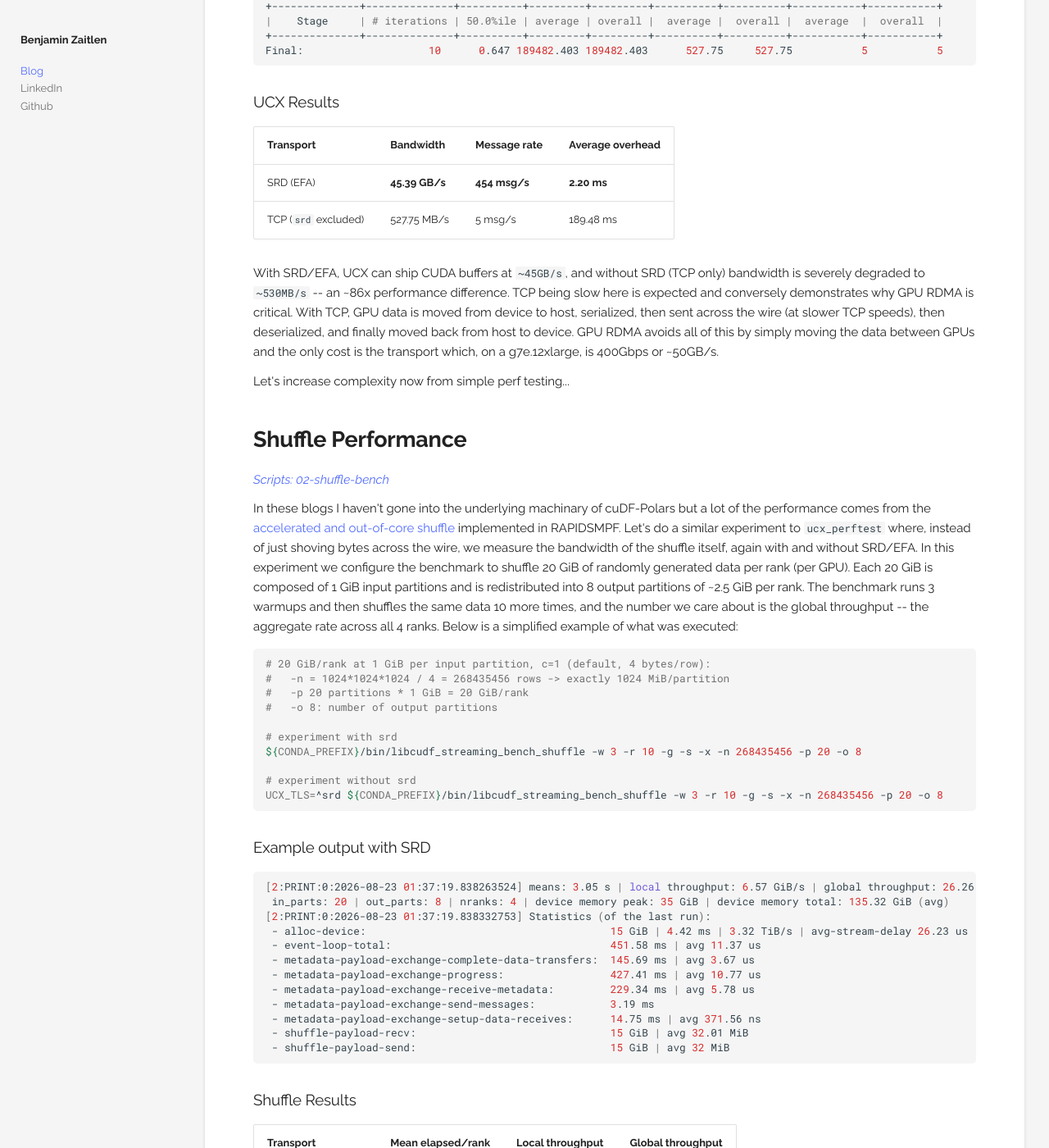
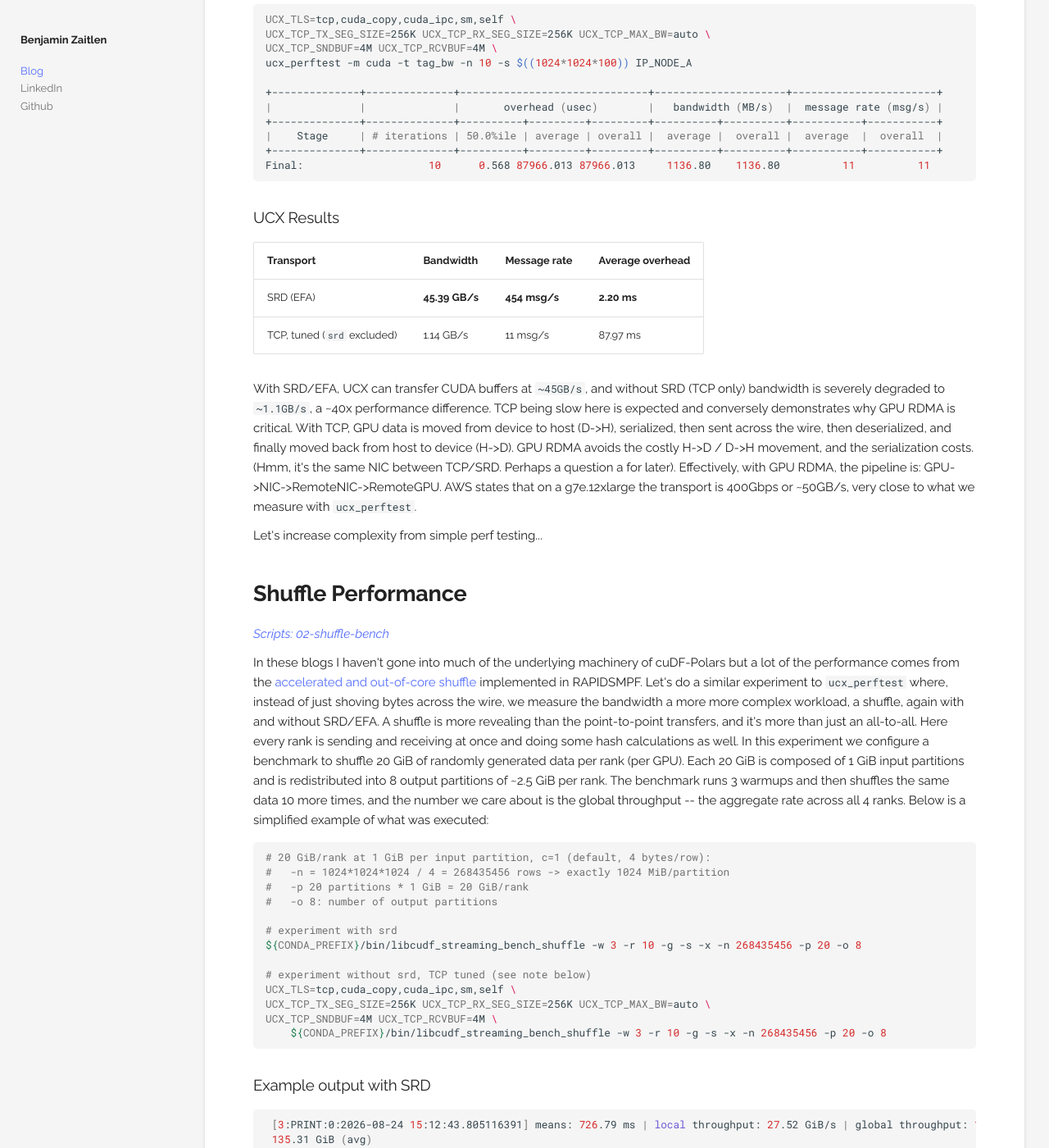
Before and after one commit to quasiben/quasiben.github.io, an MkDocs documentation site: the page built from docs/blog/posts/efa-aws.md, in a window 1280 px wide and 1400 px high, scrolled down 2336 px. Shown: the whole window at 82% size. Built offline with MkDocs 1.6.1 and Material for MkDocs 9.7.7, drawn with Linux system fonts in a browser that asks for light colours; some of the changed text lies outside the part shown.

Commit message:
re-run benchmarks, update language

````diff
--- a/docs/blog/posts/efa-aws.md
+++ b/docs/blog/posts/efa-aws.md
@@ -5,14 +5,14 @@ author: Benjamin Zaitlen
 slug: efa-aws
 ---
 
-**Accelerated transport is always a win!  EFA's SRD transport transfers CUDA buffers at ~45GB/s where plain TCP manages ~530MB/s between nodes. We can see the performance gains from basic testing to complex end-to-end workflows**
+**EFA's SRD transport moves CUDA buffers ~40x faster than tuned TCP, ~13x faster through a shuffle, and ~2x faster using PDS-H Q9 as a benchmark. Why the is there performance difference between SRD and TCP and why does performance differ as complexity of workload change ?**
 
-My team and I have been evaluating cuDF-Polars in cloud deployments and we've been experimenting with EFA enabled nodes.  EFA is a high-performance network interface that allows for low-latency, high-bandwidth communication between nodes.  Importantly, EFA enables GPU-to-GPU communication across nodes which is a great fit for our use case.  Generally, this is referred to as GPUDirect RDMA (Remote Direct Memory Access) which is a key component of distributed high-performance computing.  Tools like NCCL, UCX, NIXL with cuda_copy or gdrcopy capabilities have built-in support for doing this kind of transfer.  In this blog post, I'll mostly be recording configuration and testing details for EFA enabled nodes.
+My team and I have been evaluating cuDF-Polars in cloud deployments and we've been experimenting with EFA enabled nodes. EFA is a high-performance network interface that allows for low-latency, high-bandwidth communication between nodes. Importantly, EFA enables GPU-to-GPU communication across nodes which is a great fit for our use case. Generally, this is referred to as GPUDirect RDMA (Remote Direct Memory Access) which is a key component of distributed high-performance computing. Tools like NCCL, UCX, NIXL with cuda_copy or gdrcopy capabilities have built-in support for doing this kind of transfer. In this blog post, I'll mostly be recording configuration and testing details for EFA enabled nodes.
 
 
-AWS has a complete [list of EFA enabled instance types](https://docs.aws.amazon.com/ec2/latest/instancetypes/ac.html#ac_network) and they also provide [launch templates](https://docs.aws.amazon.com/pcs/latest/userguide/working-with_networking_efa_create-lt.html), I don't think one can enable or turn on proper network adapters through the UI. Much of this work is also summarized in a helpful [getting started page](https://docs.aws.amazon.com/AWSEC2/latest/UserGuide/efa.html) though UCX is not listed in the test setup so I'll write it down here.  It's a little buried, but on the [g7e aws](https://aws.amazon.com/ec2/instance-types/g7e/) page, AWS notes that GPUDirect RDMA is only supported for multi-GPU instances.  So, every experiment below runs on two g7e.12xlarge nodes: 2 GPUs (Blackwell PRO, 48 vCPUs) per node or 4 GPUs / 4 ranks total.
+AWS has a complete [list of EFA enabled instance types](https://docs.aws.amazon.com/ec2/latest/instancetypes/ac.html#ac_network) and they also provide [launch templates](https://docs.aws.amazon.com/pcs/latest/userguide/working-with_networking_efa_create-lt.html) for easy consumption (human or agent). Note: I don't think one can enable or turn on proper network adapters through the UI. Much of this work is also summarized in a helpful [getting started page](https://docs.aws.amazon.com/AWSEC2/latest/UserGuide/efa.html) though UCX is not listed in the test setup so I'll write it down here. It's a little buried, but on the [g7e aws](https://aws.amazon.com/ec2/instance-types/g7e/) page, AWS notes that GPUDirect RDMA is only supported for multi-GPU instances. So, every experiment below runs on two g7e.12xlarge nodes: 2 GPUs (Blackwell PRO, 48 vCPUs) per node or 4 GPUs / 4 ranks total.
 
-> You can find all run and launch scripts in the companion folder: *[EFA benchmark scripts](/static/code-snippets/efa-aws/)*.  These scripts drive both nodes over SSH from your laptop.
+> You can find all run and launch scripts in the companion folder: *[EFA benchmark scripts](/static/code-snippets/efa-aws/)*. These scripts drive both nodes over SSH from your laptop.
 
 I get a little confused with so much jargon and similar acronyms but this is what I've boiled accelerated networking on AWS down to:
 
@@ -21,7 +21,7 @@ I get a little confused with so much jargon and similar acronyms but this is wha
 1. EFA = RDMA with SRD and only some instances support GPUDirect RDMA
 
 
-I'm using an Ubuntu image, official AWS images may already have the modules baked in.  To launch with EFA enabled we need the following:
+I'm using an Ubuntu image; official AWS images may already have the modules baked in. To launch with EFA enabled we need the following:
 
 1. Launch a node with EFA enabled: `InterfaceType=efa`
 1. Setup EFA on the node:
@@ -88,6 +88,8 @@ Check UCX can "see" srd:
 
 Now we can run `ucx_perftest` which will measure bandwidth as we send 100 MiB GPU buffers across the wire in one direction:
 
+> Note, I needed to tune TCP configs a bit to get more reasonable output. Out of the box, UCX defaults don't prioritize TCP transport.
+
 ### Example output with SRD
 
 ```bash
@@ -108,14 +110,17 @@ Final:                    10      0.353  2202.916  2202.916    45394.37   45394.
 ### Example output without SRD
 
 ```bash
-UCX_TLS=^srd ucx_perftest -m cuda -t tag_bw -n 10 -s $((1024*1024*100)) IP_NODE_A
+UCX_TLS=tcp,cuda_copy,cuda_ipc,sm,self \
+UCX_TCP_TX_SEG_SIZE=256K UCX_TCP_RX_SEG_SIZE=256K UCX_TCP_MAX_BW=auto \
+UCX_TCP_SNDBUF=4M UCX_TCP_RCVBUF=4M \
+ucx_perftest -m cuda -t tag_bw -n 10 -s $((1024*1024*100)) IP_NODE_A
 
 +--------------+--------------+------------------------------+---------------------+-----------------------+
 |              |              |       overhead (usec)        |   bandwidth (MB/s)  |  message rate (msg/s) |
 +--------------+--------------+----------+---------+---------+----------+----------+-----------+-----------+
 |    Stage     | # iterations | 50.0%ile | average | overall |  average |  overall |  average  |  overall  |
 +--------------+--------------+----------+---------+---------+----------+----------+-----------+-----------+
-Final:                    10      0.647 189482.403 189482.403      527.75     527.75           5           5
+Final:                    10      0.568 87966.013 87966.013     1136.80    1136.80          11          11
 ```
 
 ### UCX Results
@@ -123,18 +128,18 @@ Final:                    10      0.647 189482.403 189482.403      527.75     52
 | Transport | Bandwidth | Message rate | Average overhead |
 |---|---|---|---|
 | SRD (EFA)          | **45.39 GB/s** | **454 msg/s** | **2.20 ms** |
-| TCP (`srd` excluded) | 527.75 MB/s  | 5 msg/s       | 189.48 ms |
+| TCP, tuned (`srd` excluded) | 1.14 GB/s  | 11 msg/s       | 87.97 ms |
 
-With SRD/EFA, UCX can ship CUDA buffers at `~45GB/s`, and without SRD (TCP only) bandwidth is severely degraded to `~530MB/s` -- an ~86x performance difference.  TCP being slow here is expected and conversely demonstrates why GPU RDMA is critical.  With TCP, GPU data is moved from device to host, serialized, then sent across the wire (at slower TCP speeds), then deserialized, and finally moved back from host to device.  GPU RDMA avoids all of this by simply moving the data between GPUs and the only cost is the transport which, on a g7e.12xlarge, is 400Gbps or ~50GB/s.
+With SRD/EFA, UCX can transfer CUDA buffers at `~45GB/s`, and without SRD (TCP only) bandwidth is severely degraded to `~1.1GB/s`, a ~40x performance difference. TCP being slow here is expected and conversely demonstrates why GPU RDMA is critical. With TCP, GPU data is moved from device to host (D->H), serialized, then sent across the wire, then deserialized, and finally moved back from host to device (H->D). GPU RDMA avoids the costly H->D / D->H movement, and the serialization costs. (Hmm, it's the same NIC between TCP/SRD. Perhaps a question a for later). Effectively, with GPU RDMA, the pipeline is: GPU->NIC->RemoteNIC->RemoteGPU. AWS states that on a g7e.12xlarge the transport is 400Gbps or ~50GB/s, very close to what we measure with `ucx_perftest`.
 
-Let's increase complexity now from simple perf testing...
+Let's increase complexity from simple perf testing...
 
 
 ## Shuffle Performance
 
 *[Scripts: 02-shuffle-bench](/static/code-snippets/efa-aws/02-shuffle-bench/run_shuffle_bench.sh)*
 
-In these blogs I haven't gone into the underlying machinary of cuDF-Polars but a lot of the performance comes from the [accelerated and out-of-core shuffle](https://docs.rapids.ai/api/rapidsmpf/stable/background/shuffle-architecture/) implemented in RAPIDSMPF.  Let's do a similar experiment to `ucx_perftest` where, instead of just shoving bytes across the wire, we measure the bandwidth of the shuffle itself, again with and without SRD/EFA.  In this experiment we configure the benchmark to shuffle 20 GiB of randomly generated data per rank (per GPU).  Each 20 GiB is composed of 1 GiB input partitions and is redistributed into 8 output partitions of ~2.5 GiB per rank.  The benchmark runs 3 warmups and then shuffles the same data 10 more times, and the number we care about is the global throughput -- the aggregate rate across all 4 ranks.  Below is a simplified example of what was executed:
+In these blogs I haven't gone into much of the underlying machinery of cuDF-Polars but a lot of the performance comes from the [accelerated and out-of-core shuffle](https://docs.rapids.ai/api/rapidsmpf/stable/background/shuffle-architecture/) implemented in RAPIDSMPF. Let's do a similar experiment to `ucx_perftest` where, instead of just shoving bytes across the wire, we measure the bandwidth a more more complex workload, a shuffle, again with and without SRD/EFA. A shuffle is more revealing than the point-to-point transfers, and it's more than just an all-to-all. Here every rank is sending and receiving at once and doing some hash calculations as well. In this experiment we configure a benchmark to shuffle 20 GiB of randomly generated data per rank (per GPU). Each 20 GiB is composed of 1 GiB input partitions and is redistributed into 8 output partitions of ~2.5 GiB per rank. The benchmark runs 3 warmups and then shuffles the same data 10 more times, and the number we care about is the global throughput -- the aggregate rate across all 4 ranks. Below is a simplified example of what was executed:
 
 ```bash
 # 20 GiB/rank at 1 GiB per input partition, c=1 (default, 4 bytes/row):
@@ -145,15 +150,18 @@ In these blogs I haven't gone into the underlying machinary of cuDF-Polars but a
 # experiment with srd
 ${CONDA_PREFIX}/bin/libcudf_streaming_bench_shuffle -w 3 -r 10 -g -s -x -n 268435456 -p 20 -o 8
 
-# experiment without srd
-UCX_TLS=^srd ${CONDA_PREFIX}/bin/libcudf_streaming_bench_shuffle -w 3 -r 10 -g -s -x -n 268435456 -p 20 -o 8
+# experiment without srd, TCP tuned (see note below)
+UCX_TLS=tcp,cuda_copy,cuda_ipc,sm,self \
+UCX_TCP_TX_SEG_SIZE=256K UCX_TCP_RX_SEG_SIZE=256K UCX_TCP_MAX_BW=auto \
+UCX_TCP_SNDBUF=4M UCX_TCP_RCVBUF=4M \
+    ${CONDA_PREFIX}/bin/libcudf_streaming_bench_shuffle -w 3 -r 10 -g -s -x -n 268435456 -p 20 -o 8
 ```
 
 ### Example output with SRD
 
 ```bash
-[2:PRINT:0:2026-08-23 01:37:19.838263524] means: 3.05 s | local throughput: 6.57 GiB/s | global throughput: 26.26 GiB/s |
- in_parts: 20 | out_parts: 8 | nranks: 4 | device memory peak: 35 GiB | device memory total: 135.32 GiB (avg)
+ [3:PRINT:0:2026-08-24 15:12:43.805116391] means: 726.79 ms | local throughput: 27.52 GiB/s | global throughput: 110.07 GiB/s | in_parts: 20 | out_parts: 8 | nranks: 4 | device memory peak: 35 GiB | device memory total:
+ 135.31 GiB (avg)
 [2:PRINT:0:2026-08-23 01:37:19.838332753] Statistics (of the last run):
  - alloc-device:                                       15 GiB | 4.42 ms | 3.32 TiB/s | avg-stream-delay 26.23 us
  - event-loop-total:                                   451.58 ms | avg 11.37 us
@@ -170,22 +178,21 @@ UCX_TLS=^srd ${CONDA_PREFIX}/bin/libcudf_streaming_bench_shuffle -w 3 -r 10 -g -
 
 | Transport | Mean elapsed/rank | Local throughput | Global throughput |
 |---|---|---|---|
-| SRD (EFA)          | **2.93 s**  | **6.83 GiB/s**   | **27.33 GiB/s** |
-| TCP (`srd` excluded) | 33.57 s   | 610.22 MiB/s     | 2.38 GiB/s |
+| SRD (EFA)          | **727.6 ms**  | **27.52 GiB/s**   | **109.95 GiB/s** |
+| TCP, tuned (`srd` excluded) | 9.45 s | 2.13 GiB/s | 8.52 GiB/s |
 
 
-Again, not unexpected but also so amazing that we have software which can leverage this powerful hardware.
-
+Again, not unexpected but also so amazing that we have software which can leverage this powerful hardware. `libcudf_streaming_bench_shuffle` isn't hitting max perf of the card but a shuffle is also doing more than just transporting data. Still, as we increased complexity of the workload we can still see the benefits: ~13x perf difference.
 
 ## Last One, I Promise: PDS-H Query 9
 
 *[Scripts: 03-pdsh-q9](/static/code-snippets/efa-aws/03-pdsh-q9/run_cluster_benchmark.sh)*
 
-Ok, one more experiment. Let's increase complexity again and run an end-to-end example.  As mentioned at the top, we are studying cloud performance for real world examples.  With that in mind let's run a PDS-H workload, an experimental TPC-H-derived benchmark shipped with cuDF-Polars.  Specifically will only study query 9, which has several joins and will therefore include many shuffles.  PDS-H is not an official or TPC-H-compliant benchmark, so these numbers should not be compared with published TPC-H results.
+Ok, one more experiment. Let's increase complexity again and run an end-to-end example. As mentioned at the top, we have been studying cloud performance for real world examples. With that in mind let's run a PDS-H workload, an experimental TPC-H-derived benchmark shipped with cuDF-Polars. Specifically, we will only study query 9, which has several joins and will therefore include many shuffles. PDS-H is not an official or TPC-H-compliant benchmark, so these numbers should not be compared with published TPC-H results.
+
+### Q9 Physical Plan SF1K
 
 ```
-Query 9 - Physical plan
-
 SORT ('nation', 'o_year') ('nation', 'o_year', 'sum_profit') [120]
   SELECT ('nation', 'o_year', 'sum_profit') [120]
     GROUPBY ('nation', 'o_year') ('nation', 'o_year', '__________0') [120]
@@ -216,21 +223,53 @@ artkey', '...', 'l_extendedprice', 'l_discount') [120]
 ```
 
 
-In cuDF-Polars, PDS-H is baked in making it easy to test.  Running Q9 at SF1000 on the same two-node, four-GPU cluster:
+In cuDF-Polars, PDS-H is baked in making it easy to test. Running Q9 at SF1000 on the same two-node, four-GPU cluster:
 
 ```bash
 python -m cudf_polars.streaming.benchmarks.pdsh ${QUERY}
 ```
 
-And like the previous experiments we can easily observe a large perf difference between SRD and TCP:
+This time the gap is much smaller than the raw bandwidth and shuffle numbers above would suggest:
 
 | Transport | Q9 Iter 0 | Q9 Iter 1 |
 | --- | --- | --- |
-| SRD (EFA)          | **8.00s** | **4.59s** |
-| TCP (`srd` excluded) | 28.63s  | 25.82s |
+| SRD (EFA)          | **7.94s** | **5.23s** |
+| TCP, tuned (`srd` excluded) | 16.79s  | 14.31s |
 
-Note the gap between the two SRD iterations.  ....
+Nice!  We still observe a health performance gain: 2x-2.7 perf difference comparing interations.
+
+The gap between the iterations is a little bothersome. The OS isn't caching a file -- we're reading chunks of data from S3. I think there is some cost in spinning up the engine: kvikio threads have a small startup cost and maybe there is some caching of the data *within* S3.
 
 ## Wrapping Up
 
-Three experiments at increasing levels of complexity all land in the same place.  Raw UCX transfers, an isolated shuffle, and a full PDS-H query each show roughly an order of magnitude between SRD and TCP, which is really a testament to GPUDirect RDMA.  I also don't think the PDS-H Q9 numbers are speed-of-light and would expect performance to get better shortly.
+We started at 40x raw perf difference comparing SRD/EFA to TCP, then we saw 13x perf difference when performing a shuffle. Now, with an end-to-end example we see 2x-2.7x perf differences. This is reasonable given that the workload isn't shuffling the entire time. We can see in the physical plan above that Q9 is also pulling data from S3, doing some selections, group-bys, etc.
+
+Still, 2x is a great win for distributed accelerated data processing, and I'd expect it to be the floor rather than the ceiling. The more data a query moves and the more shuffles it induces, the more of the workload is network-bound -- and that is where SRD/EFA shines and delivers higher bandwidth.
+
+
+## A Secret Deep Dive: Why Doesn't Tuned TCP Hit Max Perf?
+
+Even after tuning TCP, we still hit a ceiling and TCP never got close to SRD's throughput. Is this a UCX inefficiency, or a hard limit somewhere lower in the stack? ENA (the underlying NIC on these instances) is capable of the same raw ~400Gbps line rate as EFA. To isolate the transport from UCX entirely, we can evaluate plain `iperf3` between the same two nodes.
+
+### Single stream, varying transfer size
+
+```bash
+iperf3 -c <server_priv_ip> -P 1 -n <size>
+```
+
+| Transfer size | Average bitrate | Steady-state rate |
+|---|---|---|
+| 1 GB | 8.58 Gbit/s | ~9.5 Gbit/s |
+| 5 GB | 8.59 Gbit/s | 9.52-9.53 Gbit/s |
+| 10 GB | 8.59 Gbit/s | 9.52-9.54 Gbit/s |
+| 20 GB | 9.04 Gbit/s | 9.52-9.54 Gbit/s |
+
+A single TCP process seems to only be able to drive **~9.53 Gbit/s (~1.19 GB/s)** every full-second interval, no matter how much data is transferred. Transfer rates can vary: small data typically transfers with a lower bandwidth the large data with a higher bandwidth. Instead of varying the data size, let's increase the number of processes.
+
+### Multi-stream aggregate
+
+```bash
+iperf3 -c <server_priv_ip> -t 8 -P 64
+```
+
+Here, we are using 64 parallel TCP streams transferring 128MB buffers (the system default). For this experiment, I measured **381 Gbit/s (~47.6 GB/s)**, vary clos to the 400Gbps AWS advertises. So the full bandwidth is there for the taking and ENA's raw capacity really is comparable to EFA's (ENA + GPU RDSMA). But! the application: ucx_perftest, cuDF-Polars, etc is now responsible for splitting up the data and driving dozens of concurrent transfers over the wire. Much easier said than done.
````
Also changed, not shown: docs/static/code-snippets/efa-aws/README.md (+1 -1 lines), 9 other files.
